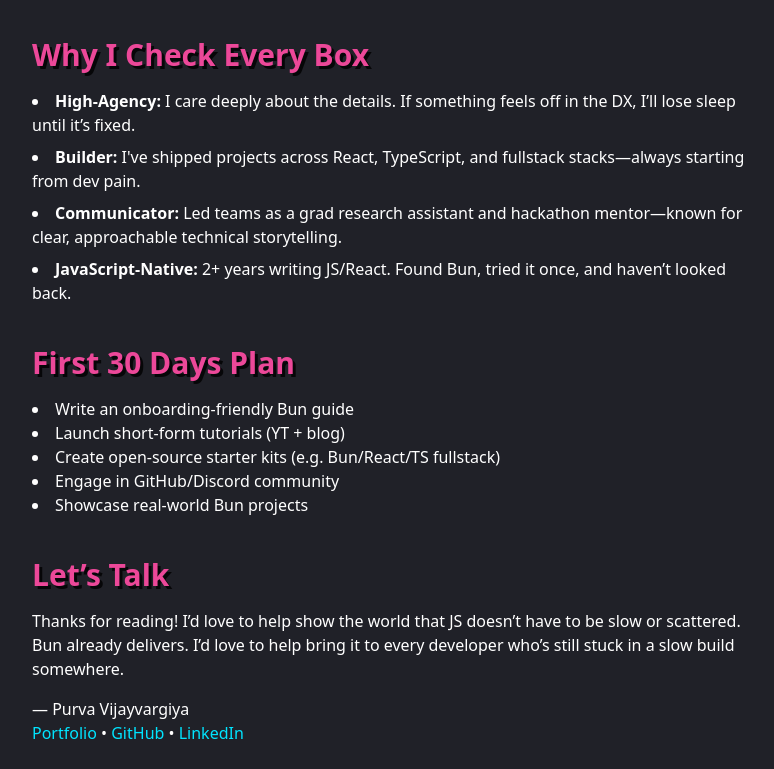
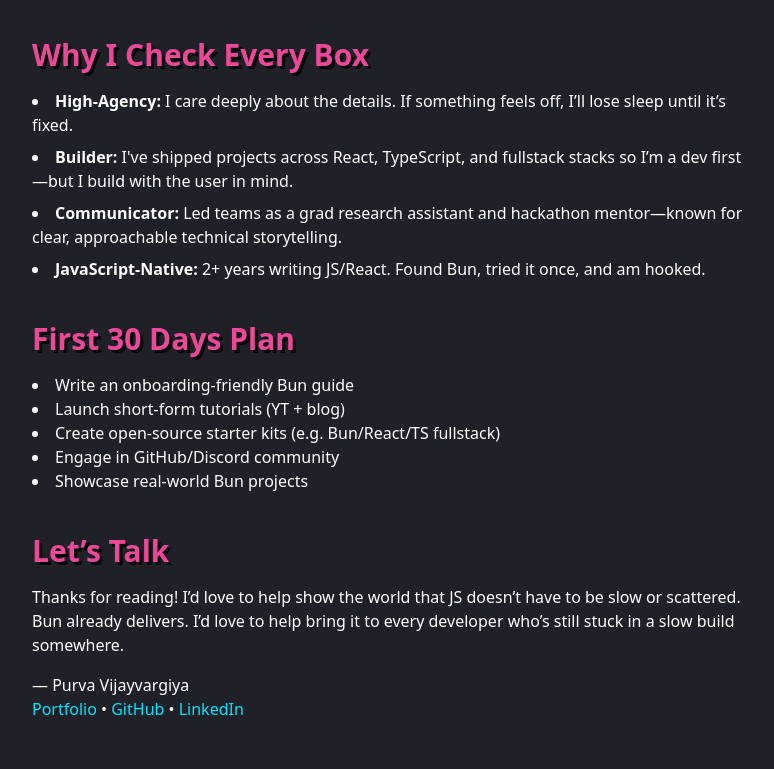
Before and after one commit to purvavj/Bun-Landing, a plain HTML site: page index.html in a window 1280 px wide. Shown: the part 1083-1852 px from the top of the page, without its empty margins (248-1022 px from the left). After the commit the page ends 1828 px from the top, so only its background shows below. Drawn offline with nearby package versions, Linux system fonts and the light colour scheme.

Commit message:
added why i check evry box

```diff
--- a/index.html
+++ b/index.html
@@ -92,10 +92,10 @@
     Why I Check Every Box
   </h2>
   <ul class="list-disc list-inside space-y-2">
-    <li><strong>High-Agency:</strong> I care deeply about the details. If something feels off in the DX, I’ll lose sleep until it’s fixed.</li>
-    <li><strong>Builder:</strong> I've shipped projects across React, TypeScript, and fullstack stacks—always starting from dev pain.</li>
+    <li><strong>High-Agency:</strong> I care deeply about the details. If something feels off, I’ll lose sleep until it’s fixed.</li>
+    <li><strong>Builder:</strong> I've shipped projects across React, TypeScript, and fullstack stacks so I’m a dev first—but I build with the user in mind.</li>
     <li><strong>Communicator:</strong> Led teams as a grad research assistant and hackathon mentor—known for clear, approachable technical storytelling.</li>
-    <li><strong>JavaScript-Native:</strong> 2+ years writing JS/React. Found Bun, tried it once, and haven’t looked back.</li>
+    <li><strong>JavaScript-Native:</strong> 2+ years writing JS/React. Found Bun, tried it once, and am hooked.</li>
   </ul>
 </section>
 
```
